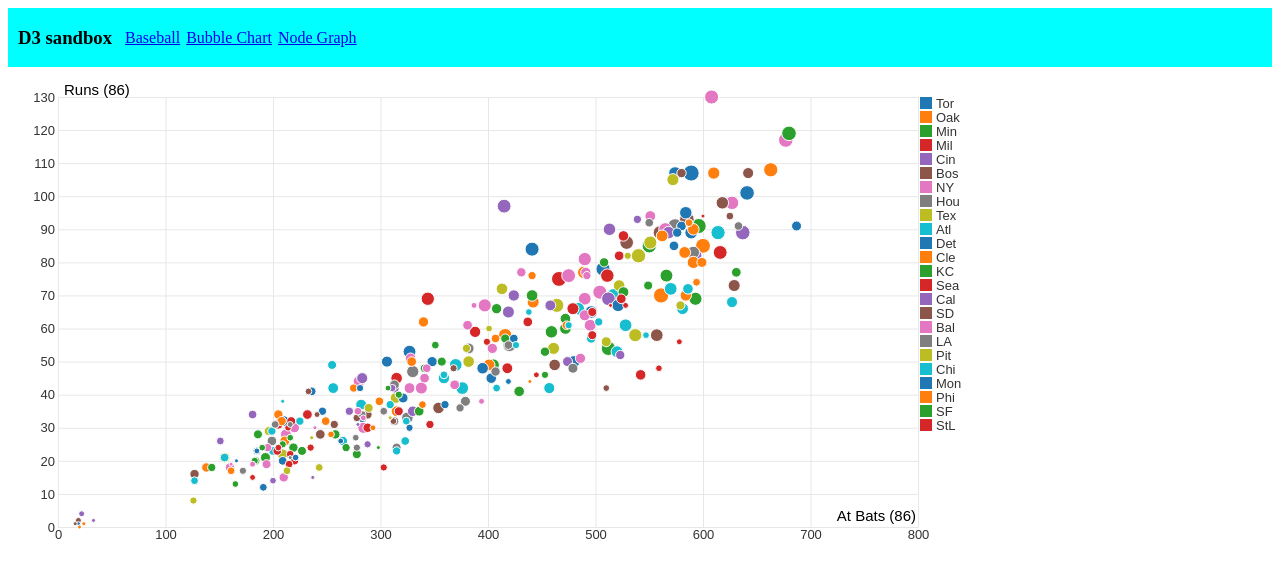
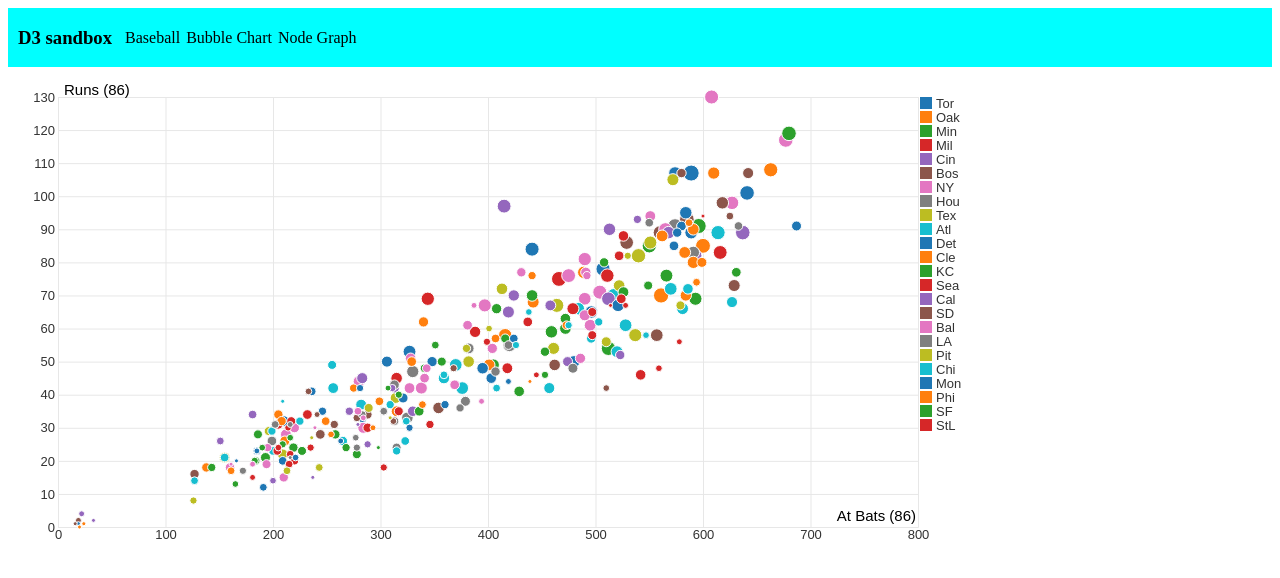
Before and after one commit to wjzabs/d3bb, an Angular app: page / in a window 1280 px wide. Shown: the top 578 px of the page. Built offline with nearby package versions, Linux system fonts and the light colour scheme.

Commit message:
nav styling

```diff
--- a/src/app/app.component.html
+++ b/src/app/app.component.html
@@ -3,9 +3,9 @@
     <h3>D3 sandbox</h3>
   </div>
   <div class="nav-details">
-    <a class="nav-detail" routerLink="/baseball">Baseball</a>
-    <a class="nav-detail" routerLink="/bubblechart">Bubble Chart</a>
-    <a class="nav-detail" routerLink="/nodes">Node Graph</a>
+    <span class="nav-detail" routerLink="/baseball">Baseball</span>
+    <span class="nav-detail" routerLink="/bubblechart">Bubble Chart</span>
+    <span class="nav-detail" routerLink="/nodes">Node Graph</span>
   </div>
 </div>
 
--- a/src/app/app.component.scss
+++ b/src/app/app.component.scss
@@ -13,4 +13,8 @@
 .nav-detail {
     margin-left: 3px;
     margin-right: 3px;
+
 }
+.nav-detail:hover {
+    color: red;
+}
```
